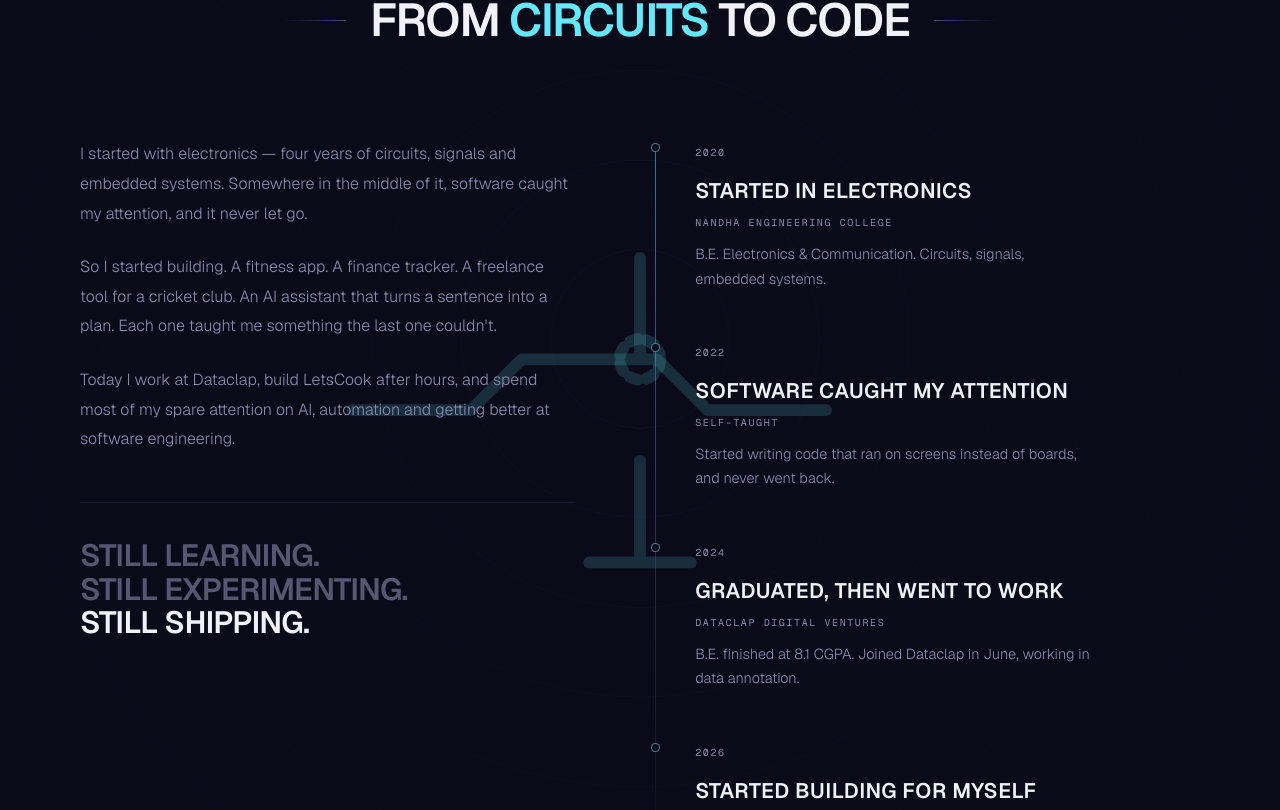
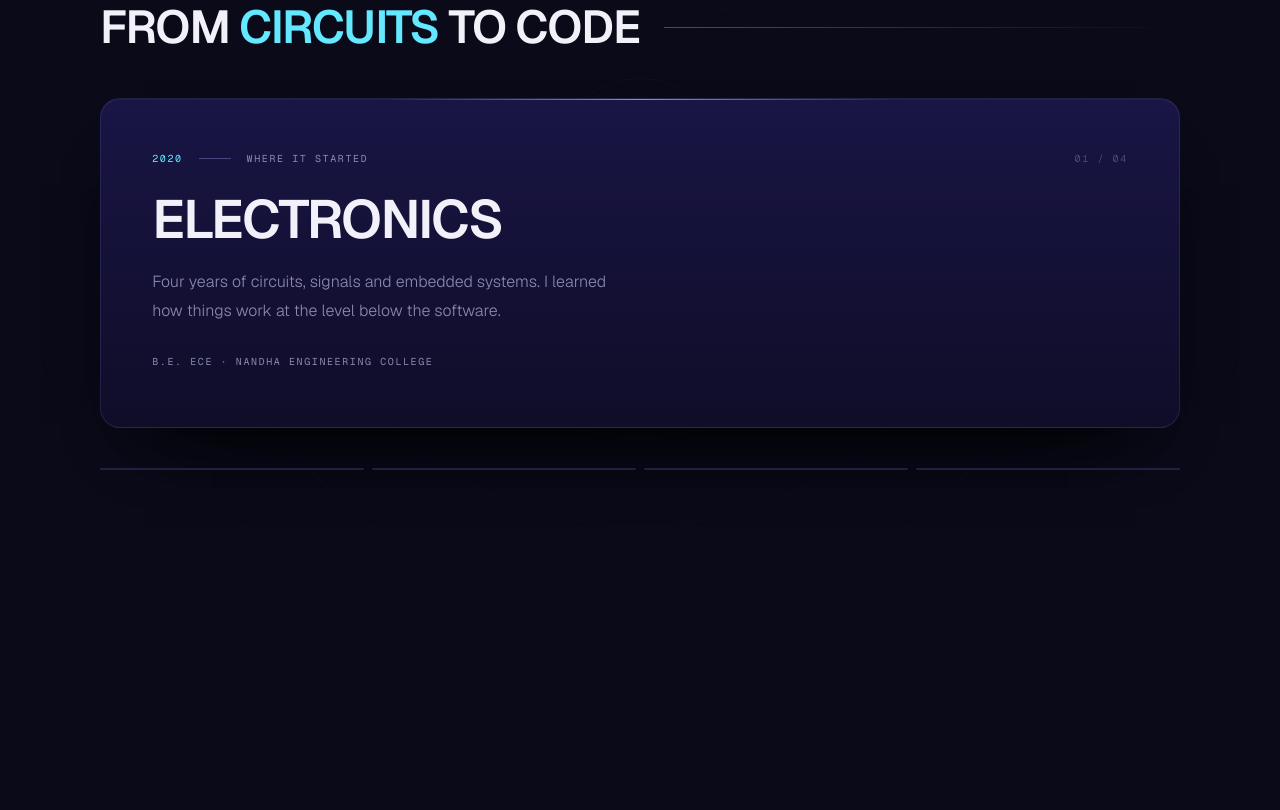
Before and after one commit to logeshk48/Portfolio-01, a Next.js app: page / in a window 1280 px wide. Shown: the part 6790-7600 px from the top of the page. Built offline with nearby package versions, Linux system fonts and the light colour scheme; a web font is replaced by a local one.

Commit message:
feat(about): page-turn card stack, scroll-revealed creed

```diff
--- a/app/globals.css
+++ b/app/globals.css
@@ -454,10 +454,7 @@ html.lenis body { height: auto; }
    Each group is a panel that lifts toward the reader on hover. The
    surface, border and shadow all live on a pseudo-element so the card
    carries a background without its content inheriting one, and the
-   whole box composites as one layer.
-
-   Perspective lives on the grid, which is what lets a card come
-   forward into real depth rather than just scaling. */
+   whole box composites as one layer. */
 .cols {
   perspective: 1400px;
 }
@@ -655,104 +652,167 @@ html.lenis body { height: auto; }
 .work-row:hover .shot-sheen {
   background-position: -60% 0;
 }
-/* ── the morph ────────────────────────────────
-   A circuit trace becoming a code bracket, driven by scroll.
 
-   Both marks share one rotation and one scale — only opacity and the
-   stroke reveal cross over. That shared motion is what makes it read
-   as a single object changing rather than two images swapping, and it
-   costs one transform on one parent instead of two on two children.
+/* ── the notepad ──────────────────────────────
+   Pages hinge, they do not dissolve. Each card rotates away from its
+   own top edge — transform-origin at the top, rotateX going negative
+   — so it lifts like a page off a spiral pad.
 
-   The stroke draw runs backwards on the way out and forwards on the
-   way in, so the circuit un-draws itself as the code writes itself. */
-.morph {
-  position: absolute;
-  top: 50%;
-  left: 50%;
-  z-index: 0;
-  width: min(58vw, 720px);
-  pointer-events: none;
-  transform:
-    translate(-50%, -50%)
-    rotate(calc(var(--p, 0) * 90deg))
-    scale(calc(0.94 + var(--p, 0) * 0.12));
-  transition: transform 0.2s linear;
-}
-.morph svg {
-  width: 100%;
-  height: auto;
-  stroke: #63e8ff;
+   The card underneath is fully drawn and fully opaque the whole time.
+   Nothing crossfades: the leaving page hides the next one until it
+   has physically moved out of the way, which is the entire reason a
+   real page turn never looks muddy.
+
+   NOTE: no abs() anywhere. CSS abs() is not supported in shipping
+   browsers yet, and one unsupported function invalidates the whole
+   declaration. max(x, -x) is the portable form. */
+.stack-scene {
+  height: 340svh;
 }
 
-/* circuit: full at the top of the section, gone by halfway */
-.morph-a {
-  opacity: calc((1 - var(--p, 0) * 2) * 0.16);
-  stroke-dasharray: 1;
-  stroke-dashoffset: calc(var(--p, 0) * 1.6);
+.beats {
+  perspective: 1100px;
+  perspective-origin: 50% 0%;
 }
 
-/* code: absent until halfway, full by the bottom */
-.morph-b {
-  opacity: calc((var(--p, 0) * 2 - 1) * 0.16);
-  stroke-dasharray: 1;
-  stroke-dashoffset: calc(1 - var(--p, 0));
+.beat {
+  position: absolute;
+  inset: 0;
+  pointer-events: none;
+
+  /* distance from being the active card */
+  --d: calc(var(--i) - var(--s));
+  /* how far back a waiting card sits, capped at three */
+  --wait: max(0, min(3, var(--d)));
+  /* how far this page has turned, 0 → 1 */
+  --turn: clamp(0, calc(var(--d) * -1), 1);
+
+  /* the hinge is the top edge, and it is behind the page */
+  transform-origin: 50% 0%;
+  transform-style: preserve-3d;
+
+  transform:
+    translate3d(0, calc(var(--wait) * 10px), calc(var(--wait) * -46px))
+    scale(calc(1 - var(--wait) * 0.028))
+    rotateX(calc(var(--turn) * -96deg));
+
+  /* binary, not a fade. A card that has fully turned is gone; one
+     that has not is completely solid. The 0.86 threshold means it
+     only vanishes once it is nearly edge-on and invisible anyway. */
+  opacity: clamp(0, calc((0.86 - var(--turn)) * 40), 1);
+
+  /* pages stack in reverse — the top of the pad is the front */
+  z-index: calc(100 - var(--i));
+
+  transition:
+    transform 0.25s linear,
+    opacity 0.15s linear;
 }
 
-@media (max-width: 900px) {
-  .morph { width: 86vw; opacity: 0.7; }
+.beat-face {
+  position: relative;
+  height: 100%;
+  border-radius: 20px;
+  border: 1px solid rgba(75, 71, 128, 0.34);
+
+  /* fully opaque — the page underneath must never show through */
+  background: linear-gradient(to bottom, #191545, #0f0d28);
+  box-shadow:
+    0 40px 70px -46px rgba(0, 0, 0, 0.95),
+    0 1px 0 0 rgba(255, 255, 255, 0.04) inset;
+  padding: clamp(28px, 4vw, 52px);
+  overflow: hidden;
+  backface-visibility: hidden;
 }
 
-@media (prefers-reduced-motion: reduce) {
-  .morph { transform: translate(-50%, -50%) rotate(90deg); }
-  .morph-a { opacity: 0; }
-  .morph-b { opacity: 0.16; stroke-dashoffset: 0; }
+/* the fold: a shadow that deepens across the top as the page lifts */
+.beat-face::before {
+  content: "";
+  position: absolute;
+  inset-inline: 0;
+  top: 0;
+  height: 90px;
+  background: linear-gradient(to bottom, rgba(0, 0, 0, 0.55), transparent);
+  opacity: var(--turn);
+  pointer-events: none;
 }
 
-/* ── the spine ────────────────────────────────
-   One line that draws downward as the section enters, with nodes that
-   pop after it has passed them. Scaling a single element beats
-   animating four separate heights, and the nodes only need a delay
-   rather than any knowledge of where the line has reached. */
-.spine-line {
+/* only the page at the front carries the cyan edge */
+.beat-face::after {
+  content: "";
   position: absolute;
-  left: 0;
-  top: 6px;
-  bottom: 6px;
-  width: 1px;
+  inset-inline: 26%;
+  top: 0;
+  height: 1px;
   background: linear-gradient(
-    to bottom,
-    rgba(99, 232, 255, 0.5),
-    rgba(75, 71, 128, 0.5) 55%,
+    to right,
+    transparent,
+    rgba(99, 232, 255, 0.7),
     transparent
   );
-  transform: scaleY(0);
-  transform-origin: top;
-  transition: transform 1.6s var(--ease-slow);
-}
-.spine.in .spine-line {
-  transform: scaleY(1);
+  opacity: clamp(0, calc(1 - max(var(--d), calc(var(--d) * -1)) * 2), 1);
 }
 
-.spine-node {
+/* ── progress pips ───────────────────────────── */
+.beat-pip {
+  height: 2px;
+  flex: 1;
+  border-radius: 2px;
+  background: rgba(75, 71, 128, 0.4);
+  position: relative;
+  overflow: hidden;
+}
+.beat-pip::after {
+  content: "";
   position: absolute;
-  left: -40px;
-  top: 4px;
-  width: 9px;
-  height: 9px;
-  margin-left: -4px;
-  border-radius: 50%;
-  border: 1px solid rgba(99, 232, 255, 0.55);
-  background: #0a0a18;
-  opacity: 0;
-  transform: scale(0.4);
+  inset: 0;
+  background: #63e8ff;
+  transform-origin: left;
+  transform: scaleX(clamp(0, calc(var(--s) - var(--i)), 1));
+}
+
+/* ── the creed ────────────────────────────────
+   Each line rises out of its own clip as the scroll reaches it. --c
+   counts 0 → 3 across the scene, so a line's progress is simply the
+   scroll minus its own index, clamped — no per-line handler, no
+   state, and the reader sets the pace rather than a timer. */
+.creed-scene {
+  height: 260svh;
+}
+
+.creed-line {
+  display: block;
+  overflow: hidden;
+  padding-bottom: 0.06em;
+}
+
+.creed-line > span {
+  display: block;
+  /* 0 when waiting, 1 when fully arrived */
+  --t: clamp(0, calc(var(--c) - var(--i)), 1);
+  transform: translateY(calc((1 - var(--t)) * 110%));
+  opacity: var(--t);
   transition:
-    opacity 0.5s var(--ease-slow),
-    transform 0.6s var(--ease-slow);
-  transition-delay: calc(300ms + var(--i) * 320ms);
+    transform 0.25s linear,
+    opacity 0.25s linear;
 }
-.spine.in .spine-node {
-  opacity: 1;
-  transform: scale(1);
+
+/* the rule waits for the last line, then draws out from the centre —
+   scaling from the middle reads as an underline being placed rather
+   than a progress bar filling */
+.creed-rule {
+  display: block;
+  height: 1px;
+  width: min(280px, 46vw);
+  margin-inline: auto;
+  background: linear-gradient(
+    to right,
+    transparent,
+    rgba(99, 232, 255, 0.6),
+    transparent
+  );
+  transform: scaleX(clamp(0, calc(var(--c) - 2.6), 1));
+  transition: transform 0.3s linear;
 }
 
 /* ── capability rows ──────────────────────────
@@ -864,7 +924,28 @@ html.lenis body { height: auto; }
   .atmos::before,
   .atmos::after { animation: none; }
   .wish-band::after { animation: none; }
-  .spine-line { transform: scaleY(1); }
-  .spine-node { opacity: 1; transform: scale(1); }
   .glow { display: none; }
+
+  .stack-scene { height: auto; }
+  .stack-scene > div {
+    position: static;
+    height: auto;
+    padding-block: 4rem;
+  }
+  .beats { height: auto; }
+  .beat {
+    position: static;
+    transform: none;
+    opacity: 1;
+    margin-bottom: 1.25rem;
+  }
+
+  .creed-scene { height: auto; }
+  .creed-scene > div {
+    position: static;
+    height: auto;
+    padding-block: 5rem;
+  }
+  .creed-line > span { transform: none; opacity: 1; }
+  .creed-rule { transform: scaleX(1); }
 }
--- a/components/sections/About.tsx
+++ b/components/sections/About.tsx
@@ -1,21 +1,22 @@
 "use client";
 
 import { useEffect, useRef } from "react";
-import Reveal from "@/components/ui/Reveal";
-import { CREED, TIMELINE } from "@/lib/about";
+import { BEATS, CREED } from "@/lib/about";
 
 /**
- * The story on the left, the record on the right, and behind both a
- * mark that morphs as you scroll: a chamfered circuit trace becoming
- * a code bracket.
+ * Two scroll scenes.
  *
- * The section is named after a transformation, so the effect is one.
- * Both marks share the same rotation and scale — only their opacity
- * and stroke reveal cross over — which is what makes it read as one
- * object changing rather than two images swapping.
+ * First: four pages hinge off their own top edge inside a sticky
+ * frame, so the story can only be read in order.
  *
- * Progress is written to a single custom property on the section and
- * CSS does the rest, so scrolling never re-renders React.
+ * Second: the creed. Each line rises out of a clip as the scroll
+ * reaches it — not a timed stagger, which plays the same way whether
+ * you are reading or not. Scroll-driven means the reader sets the
+ * pace, and the last line only lands when they have arrived at it.
+ *
+ * Both scenes work the same way: one custom property counting 0 → n,
+ * and every child compares its own index against it in CSS. One
+ * handler per scene, zero re-renders.
  */
 
 const head = [
@@ -23,29 +24,27 @@ const head = [
   "uppercase tracking-[-0.03em] leading-none",
 ].join(" ");
 
-const para = "text-[16px] font-light leading-[1.85] text-muted";
+const beatTitle = [
+  "font-display text-[clamp(32px,4.2vw,58px)] font-semibold",
+  "uppercase leading-[0.94] tracking-[-0.035em] text-text",
+].join(" ");
 
 const creed = [
-  "font-display text-[clamp(22px,2.4vw,34px)] font-semibold",
-  "uppercase leading-[1.1] tracking-[-0.02em]",
+  "block font-display text-[clamp(30px,5.4vw,76px)] font-semibold",
+  "uppercase leading-[1.06] tracking-[-0.035em]",
 ].join(" ");
 
-// a trace with 45° chamfers and a via — real autorouters never turn
-// at 90°, sharp corners trap etching acid
-const CIRCUIT =
-  "M6 26h14l6-6h16l6 6h14 M40 20V8 M40 32v12 M34 44h12";
-
-// the same weight of line, arranged as code
-const CODE = "M28 18 16 32l12 14 M52 18l12 14-12 14 M46 12 34 52";
-
-export default function About() {
-  const section = useRef<HTMLElement>(null);
-
+/** counts 0 → steps across a scene's own scroll, into `prop` */
+function useScrollCount(
+  ref: React.RefObject<HTMLDivElement | null>,
+  prop: string,
+  steps: number
+) {
   useEffect(() => {
-    const el = section.current;
+    const el = ref.current;
     if (!el) return;
     if (window.matchMedia("(prefers-reduced-motion: reduce)").matches) {
-      el.style.setProperty("--p", "1");
+      el.style.setProperty(prop, String(steps));
       return;
     }
 
@@ -60,9 +59,10 @@ export default function About() {
     const tick = () => {
       if (visible) {
         const r = el.getBoundingClientRect();
-        const span = r.height + window.innerHeight;
-        const p = Math.min(1, Math.max(0, 1 - r.bottom / span));
-        el.style.setProperty("--p", p.toFixed(4));
+        const total = el.offsetHeight - window.innerHeight;
+        const raw = total > 0 ? -r.top / total : 0;
+        const p = Math.min(1, Math.max(0, raw)) * steps;
+        el.style.setProperty(prop, p.toFixed(3));
       }
       frame = requestAnimationFrame(tick);
     };
@@ -72,110 +72,109 @@ export default function About() {
       cancelAnimationFrame(frame);
       io.disconnect();
     };
-  }, []);
+  }, [ref, prop, steps]);
+}
+
+export default function About() {
+  const scene = useRef<HTMLDivElement>(null);
+  const creedScene = useRef<HTMLDivElement>(null);
+
+  useScrollCount(scene, "--s", BEATS.length);
+  useScrollCount(creedScene, "--c", CREED.length);
 
   return (
-    <section
-      ref={section}
-      id="about"
-      className="relative overflow-hidden py-32 lg:py-40"
-      style={{ "--p": "0" } as React.CSSProperties}
+    <section id="about" className="relative">
+      {/* ── the pages ────────────────────────────── */}
+      <div
+        ref={scene}
+        className="stack-scene relative"
+        style={{ "--s": "0" } as React.CSSProperties}
       >
+        <div className="sticky top-0 flex h-svh flex-col justify-center overflow-hidden px-(--gut)">
           <div className="atmos" aria-hidden />
 
-      {/* the morph, behind everything */}
-      <div className="morph" aria-hidden>
-        <svg viewBox="0 0 80 60" fill="none" strokeLinecap="round" strokeLinejoin="round">
-          <path className="morph-a" d={CIRCUIT} strokeWidth="1.4" pathLength={1} />
-          <circle className="morph-a" cx="40" cy="20" r="2.4" strokeWidth="1.4" />
-          <path className="morph-b" d={CODE} strokeWidth="1.4" pathLength={1} />
-        </svg>
-      </div>
-
-      <div className="relative px-(--gut)">
-        <Reveal>
-          <div className="flex items-center justify-center gap-6">
-            <span className="h-px w-16 bg-gradient-to-r from-transparent to-line-hi max-sm:w-8" />
+          <div className="relative mx-auto w-full max-w-[1080px]">
+            <div className="flex items-center gap-6">
               <h2 className={head}>
                 From <span className="ice">Circuits</span> To Code
               </h2>
-            <span className="h-px w-16 bg-gradient-to-l from-transparent to-line-hi max-sm:w-8" />
+              <span className="h-px flex-1 bg-gradient-to-r from-line-hi to-transparent" />
             </div>
-        </Reveal>
 
-        <div className="mx-auto mt-24 grid max-w-[1120px] grid-cols-[1fr_1.1fr] gap-20 max-lg:grid-cols-1 max-lg:gap-16">
-          {/* ── the story ────────────────────────── */}
-          <div>
-            <Reveal delay={80}>
-              <p className={para}>
-                I started with electronics — four years of circuits,
-                signals and embedded systems. Somewhere in the middle
-                of it, software caught my attention, and it never let
-                go.
+            <div className="beats relative mt-12 h-[clamp(330px,40vh,400px)]">
+              {BEATS.map((b, i) => (
+                <article
+                  key={b.year}
+                  className="beat"
+                  style={{ "--i": i } as React.CSSProperties}
+                >
+                  <div className="beat-face">
+                    <div className="label flex items-center gap-4">
+                      <span className="text-ice">{b.year}</span>
+                      <span className="h-px w-8 bg-line-hi" />
+                      <span>{b.kicker}</span>
+                      <span className="ml-auto text-line-hi">
+                        {String(i + 1).padStart(2, "0")} / 0{BEATS.length}
+                      </span>
+                    </div>
+
+                    <h3 className={`${beatTitle} mt-7`}>{b.title}</h3>
+
+                    <p className="mt-6 max-w-[46ch] text-[16px] font-light leading-[1.8] text-muted">
+                      {b.body}
                     </p>
-            </Reveal>
 
-            <Reveal delay={160}>
-              <p className={`${para} mt-6`}>
-                So I started building. A fitness app. A finance
-                tracker. A freelance tool for a cricket club. An AI
-                assistant that turns a sentence into a plan. Each one
-                taught me something the last one couldn&apos;t.
+                    <p className="label mt-7 normal-case tracking-[0.06em]">
+                      {b.where}
                     </p>
-            </Reveal>
+                  </div>
+                </article>
+              ))}
+            </div>
 
-            <Reveal delay={240}>
-              <p className={`${para} mt-6`}>
-                Today I work at Dataclap, build LetsCook after hours,
-                and spend most of my spare attention on AI, automation
-                and getting better at software engineering.
-              </p>
-            </Reveal>
+            <div className="mt-10 flex gap-2">
+              {BEATS.map((b, i) => (
+                <span
+                  key={b.year}
+                  className="beat-pip"
+                  style={{ "--i": i } as React.CSSProperties}
+                />
+              ))}
+            </div>
+          </div>
+        </div>
+      </div>
 
-            <Reveal delay={340}>
-              <div className="mt-12 border-t border-line/70 pt-9">
+      {/* ── the creed, line by line ──────────────── */}
+      <div
+        ref={creedScene}
+        className="creed-scene relative"
+        style={{ "--c": "0" } as React.CSSProperties}
+      >
+        <div className="sticky top-0 flex h-svh items-center justify-center overflow-hidden px-(--gut)">
+          <div className="atmos" aria-hidden />
+
+          <div className="relative mx-auto max-w-[1080px] text-center">
+            <span className="label mb-12 block">Where that leaves me</span>
+
             {CREED.map((line, i) => (
               <span
                 key={line}
-                    className={`${creed} block ${
-                      i === CREED.length - 1 ? "text-text" : "text-muted/60"
+                className="creed-line"
+                style={{ "--i": i } as React.CSSProperties}
+              >
+                <span
+                  className={`${creed} ${
+                    i === CREED.length - 1 ? "ice" : "text-muted/45"
                   }`}
                 >
                   {line}
                 </span>
+              </span>
             ))}
+
+            <span className="creed-rule mt-14" aria-hidden />
           </div>
-            </Reveal>
-          </div>
-
-          {/* ── the record ───────────────────────── */}
-          <Reveal delay={200} className="spine relative pl-10">
-            <span className="spine-line" aria-hidden />
-
-            {TIMELINE.map((m, i) => (
-              <div
-                key={m.year}
-                className="relative pb-12 last:pb-0"
-                style={{ "--i": i } as React.CSSProperties}
-              >
-                <span className="spine-node" aria-hidden />
-
-                <span className="label text-ice">{m.year}</span>
-
-                <h3 className="mt-3 font-display text-[21px] font-semibold uppercase tracking-[0.02em] text-text">
-                  {m.title}
-                </h3>
-
-                <p className="label mt-2 normal-case tracking-[0.06em]">
-                  {m.where}
-                </p>
-
-                <p className="mt-3 max-w-[42ch] text-[14.5px] font-light leading-[1.7] text-muted">
-                  {m.note}
-                </p>
-              </div>
-            ))}
-          </Reveal>
         </div>
       </div>
     </section>
--- a/lib/about.ts
+++ b/lib/about.ts
@@ -1,43 +1,52 @@
 /**
- * The timeline. Four moments, in order, each one a fact rather than a
- * claim — a degree, a job, a venture. No adjectives.
+ * Four beats. The whole story, told once.
+ *
+ * The original brief said it in nine words — "I started with
+ * electronics. Then software caught my attention. Then I started
+ * building." Everything here is an expansion of that rhythm, not a
+ * replacement for it.
  */
 
-export interface Milestone {
+export interface Beat {
   year: string;
+  kicker: string;
   title: string;
+  body: string;
   where: string;
-  note: string;
 }
 
-export const TIMELINE: Milestone[] = [
+export const BEATS: Beat[] = [
   {
     year: "2020",
-    title: "Started in electronics",
-    where: "Nandha Engineering College",
-    note: "B.E. Electronics & Communication. Circuits, signals, embedded systems.",
+    kicker: "Where it started",
+    title: "Electronics",
+    body: "Four years of circuits, signals and embedded systems. I learned how things work at the level below the software.",
+    where: "B.E. ECE · Nandha Engineering College",
   },
   {
     year: "2022",
-    title: "Software caught my attention",
+    kicker: "The turn",
+    title: "Software caught me",
+    body: "Somewhere in the middle of the degree, code got more interesting than boards. Nothing about that has changed since.",
     where: "Self-taught",
-    note: "Started writing code that ran on screens instead of boards, and never went back.",
   },
   {
     year: "2024",
-    title: "Graduated, then went to work",
+    kicker: "Then work",
+    title: "Dataclap",
+    body: "Graduated at 8.1 CGPA and started in June, working in data annotation. The projects kept happening after hours.",
     where: "Dataclap Digital Ventures",
-    note: "B.E. finished at 8.1 CGPA. Joined Dataclap in June, working in data annotation.",
   },
   {
     year: "2026",
-    title: "Started building for myself",
-    where: "LetsCook",
-    note: "A venture built with a small team alongside full-time work — web, AI agents, automation.",
+    kicker: "And now",
+    title: "Let's Cook",
+    body: "A technology company built with a team, alongside the day job. Websites, mobile apps and AI — for real clients.",
+    where: "Let's Cook Technologies",
   },
 ];
 
-/** the closing lines, kept as data so the rhythm is visible */
+/** the closing lines, kept as data so the rhythm stays visible */
 export const CREED: string[] = [
   "Still learning.",
   "Still experimenting.",
```
Lines whose indentation alone changed are shown as unchanged.
